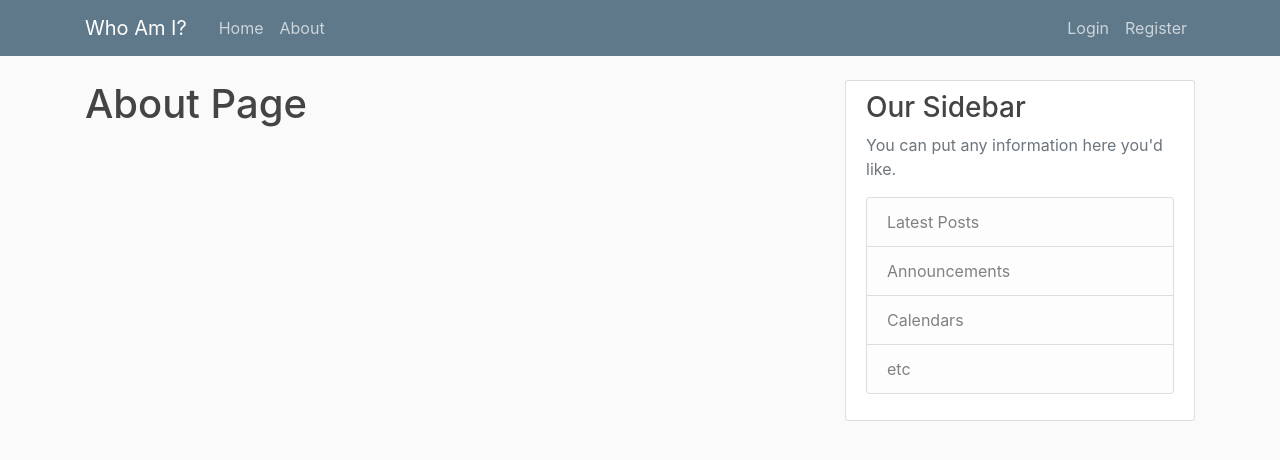
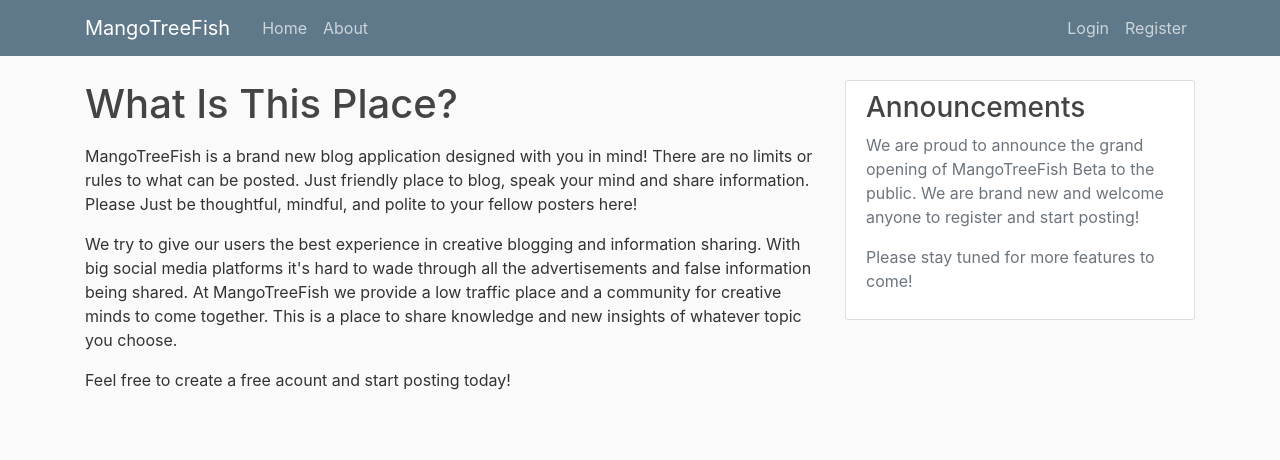
Before and after one commit to johngncook/mango-blog, a Django app: page /about/ in a window 1280 px wide. Shown: the top 460 px of the page. Run offline with Django 3.2, Linux system fonts and the light colour scheme; some libraries are stand-ins or nearby versions.

Commit message:
Edited About page text, updates navigation bar name, updated Announcements box.

```diff
--- a/blog/templates/blog/about.html
+++ b/blog/templates/blog/about.html
@@ -1,4 +1,19 @@
 {% extends "blog/base.html" %}
 {% block content%}
-    <h1>About Page</h1>
+<h1>What Is This Place?</h1>
+
+<body>
+<P></P>
+    <p> MangoTreeFish is a brand new blog application designed with you in mind!
+        There are no limits or rules to what can be posted.
+        Just friendly place to blog, speak your mind and share information.
+        Please Just be thoughtful, mindful, and polite to your fellow posters here!
+    </p>
+
+    <p>We try to give our users the best experience in creative blogging and information sharing.
+        With big social media platforms it's hard to wade through all the advertisements and false information being shared.
+        At MangoTreeFish we provide a low traffic place and a community for creative minds to come together.
+        This is a place to share knowledge and new insights of whatever topic you choose.</p>
+    <P>Feel free to create a free acount and start posting today!</P>
+</body>
 {% endblock content%}
--- a/blog/templates/blog/base.html
+++ b/blog/templates/blog/base.html
@@ -20,7 +20,7 @@
     <header class="site-header">
     <nav class="navbar navbar-expand-md navbar-dark bg-steel fixed-top">
     <div class="container">
-      <a class="navbar-brand mr-4" href="{% url 'blog-home'%}">Who Am I?</a>
+      <a class="navbar-brand mr-4" href="{% url 'blog-home'%}">MangoTreeFish</a>
       <button class="navbar-toggler" type="button" data-toggle="collapse" data-target="#navbarToggle" aria-controls="navbarToggle" aria-expanded="false" aria-label="Toggle navigation">
       <span class="navbar-toggler-icon"></span>
       </button>
@@ -58,15 +58,12 @@
     </div>
     <div class="col-md-4">
       <div class="content-section">
-        <h3>Our Sidebar</h3>
-        <p class='text-muted'>You can put any information here you'd like.
-          <ul class="list-group">
-            <li class="list-group-item list-group-item-light">Latest Posts</li>
-            <li class="list-group-item list-group-item-light">Announcements</li>
-            <li class="list-group-item list-group-item-light">Calendars</li>
-            <li class="list-group-item list-group-item-light">etc</li>
-          </ul>
+        <h3>Announcements</h3>
+        <p class='text-muted'>We are proud to announce the grand opening of MangoTreeFish Beta to the public. We are brand new and welcome anyone to register and start posting!
+
         </p>
+
+        <p class='text-muted'>Please stay tuned for more features to come!</p>
       </div>
     </div>
   </div>
--- a/blog/views.py
+++ b/blog/views.py
@@ -63,7 +63,7 @@ class PostUpdateView(LoginRequiredMixin,UserPassesTestMixin,UpdateView):
 
 class PostDeleteView(LoginRequiredMixin, UserPassesTestMixin,DeleteView):
     model = Post
-    success_url = '/blog'
+    success_url = '/'
 
     def test_func(self):
         post = self.get_object()
```
Also changed, not shown: db.sqlite3, 1 other file.
